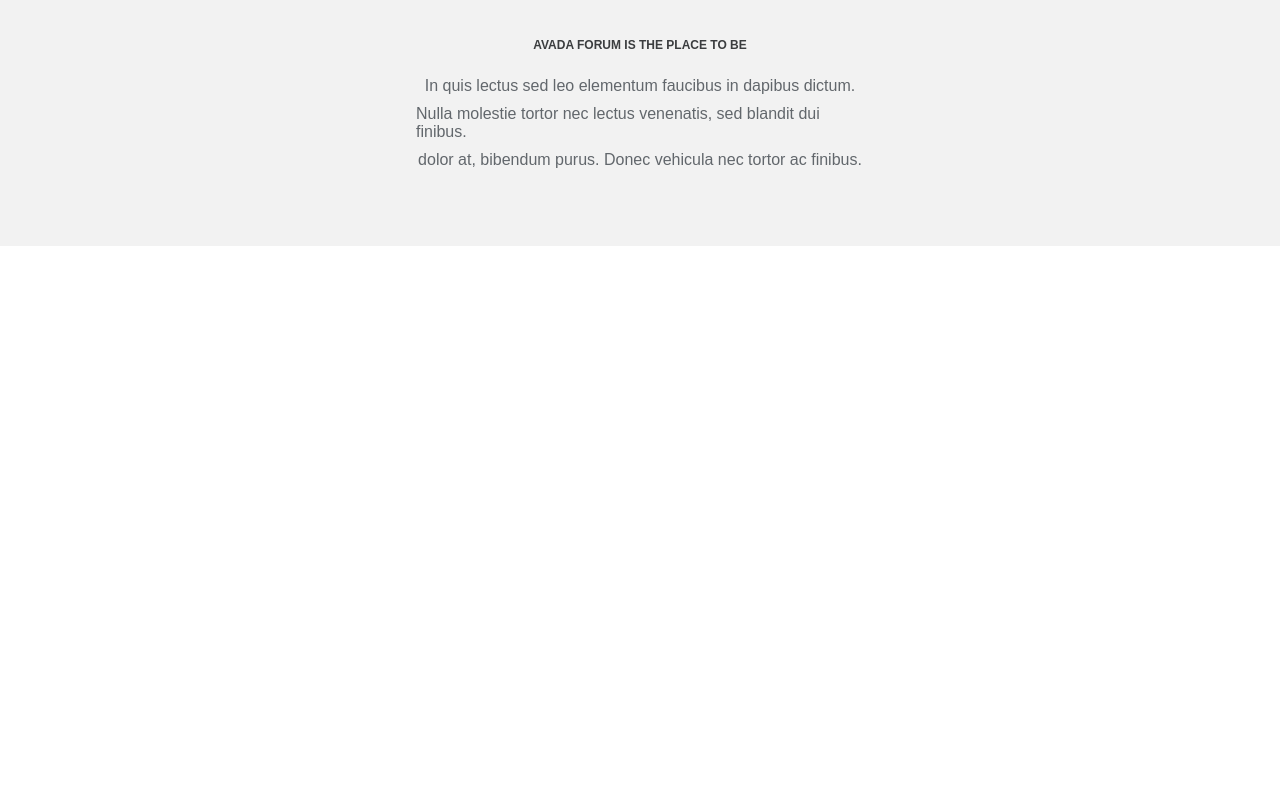
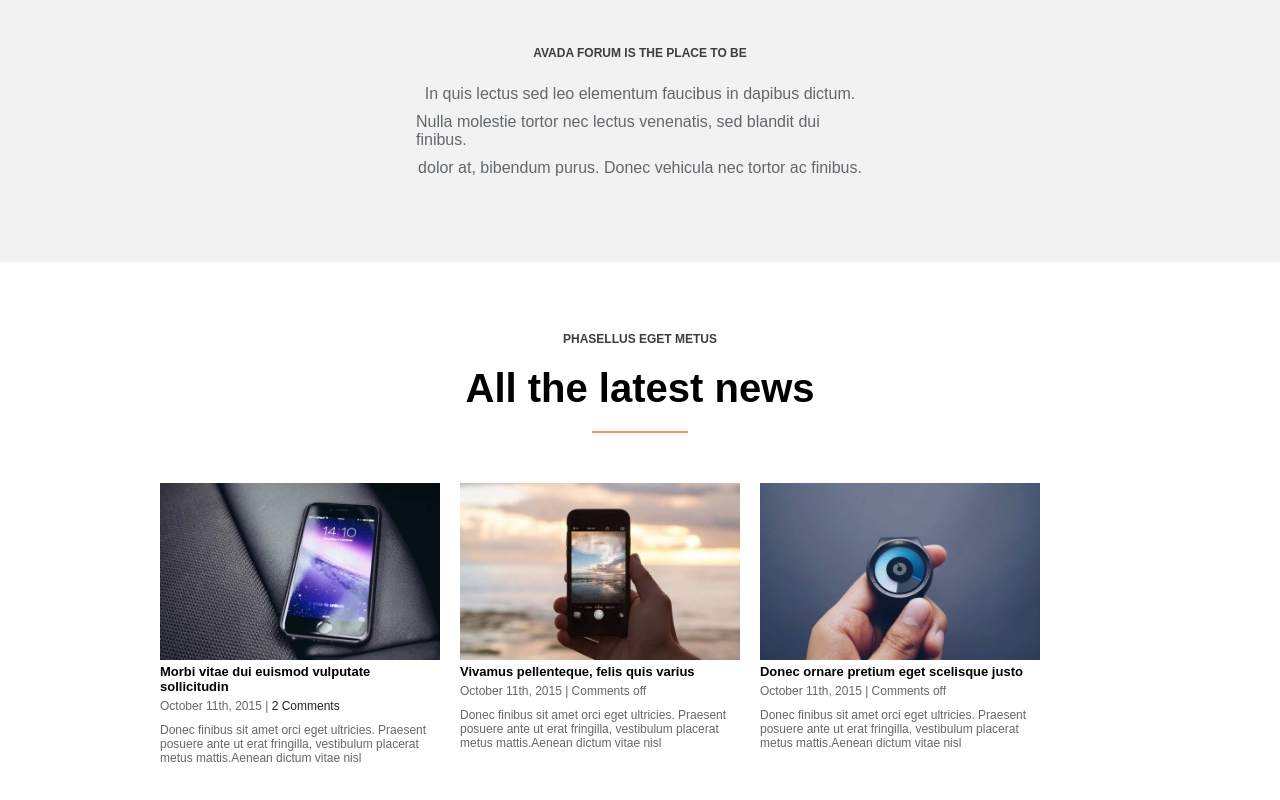
Before and after one commit to marianomarchionna/proj-html-vuejs, a Vue app: page / in a window 1280 px wide. Shown: the part 714-1514 px from the top of the page. Before the commit the page ends 960 px from the top, so only its background shows below. Built offline with nearby package versions, Linux system fonts and the light colour scheme.

Commit message:
Section latest-news

```diff
--- a/src/components/Header.vue
+++ b/src/components/Header.vue
@@ -54,6 +54,7 @@
       height: 100%;
       width: 60%;
       display: flex;
+      justify-content: flex-end;
       align-items: center;
       .nav-items {
         height: 100%;
@@ -93,6 +94,10 @@
           border-right: 15px solid transparent;
           border-top: 15px solid $eastern-blue;
         }
+        .nav-item:hover a {
+          font-size: $normal;
+          font-weight: $bold;
+        }
       }
       button {
         padding: 5px 15px;
--- a/src/components/Main.vue
+++ b/src/components/Main.vue
@@ -17,6 +17,34 @@
         <p class="text">dolor at, bibendum purus. Donec vehicula nec tortor ac finibus.</p>
       </div>
     </section>
+    <!-- section latest-news -->
+    <section class="latest-news">
+      <div class="container">
+        <p class="title">PHASELLUS EGET METUS</p>
+        <h2>All the latest news</h2>
+        <div class="line"></div>
+        <div class="news-image">
+          <div class="news">
+            <img src="../assets/img/post_feat_img_25-320x202.jpg" alt="Primo articolo">
+            <h5 class="news-title">Morbi vitae dui euismod vulputate sollicitudin</h5>
+            <p class="subtitle">October 11th, 2015 | <span class="black">2 Comments</span></p>
+            <p class="news-text">Donec finibus sit amet orci eget ultricies. Praesent posuere ante ut erat fringilla, vestibulum placerat metus mattis.Aenean dictum vitae nisl</p>
+          </div>
+          <div class="second news">
+            <img src="../assets/img/post_feat_img_24-320x202.jpg" alt="Primo articolo">
+            <h5 class="news-title">Vivamus pellenteque, felis quis varius</h5>
+            <p class="subtitle">October 11th, 2015 | Comments off</p>
+            <p class="news-text">Donec finibus sit amet orci eget ultricies. Praesent posuere ante ut erat fringilla, vestibulum placerat metus mattis.Aenean dictum vitae nisl</p>
+          </div>
+          <div class="news">
+            <img src="../assets/img/post_feat_img_23-320x202.jpg" alt="Primo articolo">
+            <h5 class="news-title">Donec ornare pretium eget scelisque justo</h5>
+            <p class="subtitle">October 11th, 2015 | Comments off</p>
+            <p class="news-text">Donec finibus sit amet orci eget ultricies. Praesent posuere ante ut erat fringilla, vestibulum placerat metus mattis.Aenean dictum vitae nisl</p>
+          </div>
+        </div>
+      </div>
+    </section>
   </main>
 </template>
 
@@ -34,6 +62,10 @@
 <style scoped lang="scss">
 @import "../style/general";
 main {
+  .container {
+    width: $container;
+    margin: 0 auto;
+  }
   // section slider
   .slider {
     height: 600px;
@@ -42,7 +74,7 @@
     .slider-txt {
       position: relative;
       width: 100%;
-      padding-left: 15%;
+      padding-left: 13%;
       top: 55%;
       transform: translate(0, -55%);
       h1,
@@ -72,27 +104,73 @@
   // section description
   .description {
     width: 100%;
-    height: 300px;
     background-color: $description;
     .description-container {
       width: 35%;
-      height: 100%;
       margin: 0 auto;
+      padding: 80px 0;
       display: flex;
       flex-direction: column;
       justify-content: center;
       align-items: center;
-      .title {
-        color: $cape-cod;
-        font-weight: $bold;
-        font-size: $small;
-        margin: 20px 0;
-      }
       .text {
         color: $nevada;
         margin: 5px 0;
       }
     }
   }
+  .title {
+    color: $cape-cod;
+    font-weight: $bold;
+    font-size: $small;
+    margin: 20px 0;
+  }
+  // section latest-news
+  .latest-news {
+    margin-top: 70px;
+    text-align: center;
+    h2 {
+      font-size: $more-big;
+      margin-bottom: 20px;
+    }
+    .line {
+      background-color: $salmon;
+      height: 2px;
+      width: 10%;
+      margin: auto;
+      margin-bottom: 50px;
+    }
+    .news-image {
+      width: 100%;
+      .news {
+        width: calc(100% / 3 - 40px);
+        float: left;
+        text-align: start;
+        cursor: pointer;
+        margin-bottom: 50px;
+        img {
+          width: 100%;
+        }
+        h5 {
+          font-size: $small-normal;
+        }
+        .subtitle,
+        .news-text {
+          color: $nevada;
+          font-size: $small;
+        }
+        .subtitle {
+          margin-top: 5px;
+          margin-bottom: 10px;
+        }
+        .black {
+          color: $shark;
+        }
+      }
+      .second {
+        margin: 0 20px;
+      }
+    }
+  }
 }
 </style>
--- a/src/style/vars.scss
+++ b/src/style/vars.scss
@@ -3,7 +3,10 @@
 
 //font-size
 $small: 12px;
+$small-normal: 13px;
+$normal: 16px;
 $big: 20px;
+$more-big: 40px;
 $bigger: 100px;
 
 //font-weight;
@@ -37,4 +40,4 @@
 $downy-lightvibrant: #6fc2d2;
 
 //SIZE
-$container: 70%;
+$container: 75%;
```
